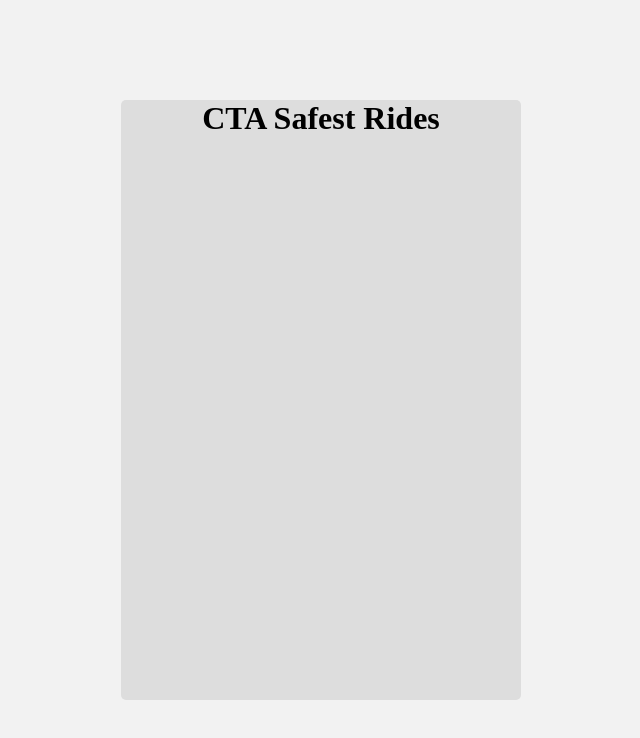
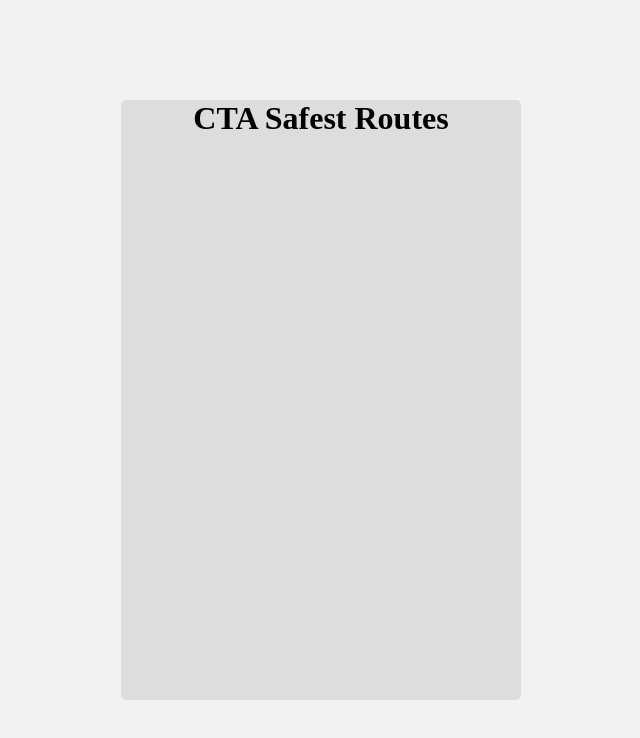
Before and after one commit to jovanicontreras/GroupRepo, a plain HTML site: page index.html in a window 1280 px wide. Shown: the whole page, without its empty margins (319-959 px from the left). Drawn offline with Linux system fonts and the light colour scheme.

Commit message:
Update index.html

```diff
--- a/index.html
+++ b/index.html
@@ -8,9 +8,9 @@
 </head>
 <body>
   <div class="story-container">
-    <div class="story" id="story1"><h1>CTA Safest Rides</h1></div>
+    <div class="story" id="story1"><h1>CTA Safest Routes</h1></div>
+    <div class="click-zone right" onclick="showPage('story2')"></div>
   </div>
-
-  <script src="script.js"></script>
+<script src="script.js"></script>
 </body>
 </html>
```
